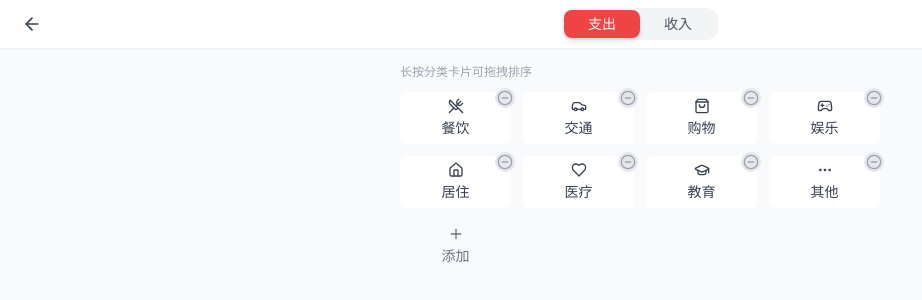
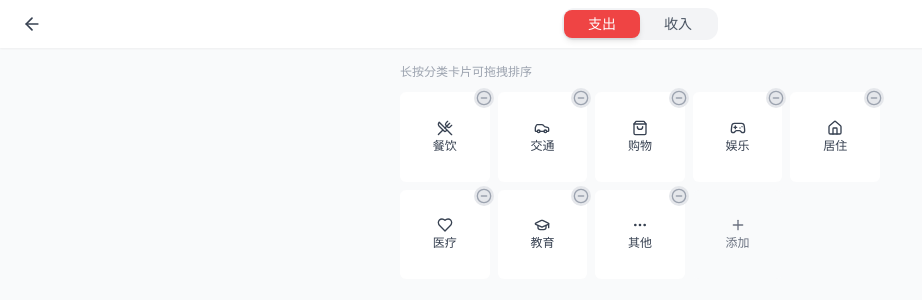
Before and after one commit to wangqi-pitaya/bill-records, a React (Vite) app: page /categories in a window 1280 px wide. Shown: the top 300 px of the page, without its empty margins (0-922 px from the left). Built offline with nearby package versions, Linux system fonts and the light colour scheme.

Commit message:
feat: 实现账单记录功能
Co-authored-by: traeagent <traeagent@users.noreply.github.com>

```diff
--- a/src/components/CategoryGrid.tsx
+++ b/src/components/CategoryGrid.tsx
@@ -10,7 +10,7 @@ interface CategoryGridProps {
 
 export const CategoryGrid = ({ categories, selectedCategory, onSelect, type }: CategoryGridProps) => {
   return (
-    <div className="grid grid-cols-4 gap-3">
+    <div className="grid grid-cols-5 gap-2">
       {categories.map((category) => {
         const IconComponent = (Icons as Record<string, React.FC<{ className?: string }>>)[category.icon] || Icons.Circle;
         const isSelected = selectedCategory?.id === category.id;
@@ -19,7 +19,7 @@ export const CategoryGrid = ({ categories, selectedCategory, onSelect, type }: C
           <button
             key={category.id}
             onClick={() => onSelect(category)}
-            className={`flex flex-col items-center gap-1 p-1.5 rounded-md transition-all duration-200 ${
+            className={`flex flex-col items-center justify-center gap-0.5 p-1.5 rounded-md aspect-square transition-all duration-200 ${
               isSelected
                 ? type === 'income'
                   ? 'bg-green-500 text-white shadow-lg scale-105'
@@ -28,7 +28,7 @@ export const CategoryGrid = ({ categories, selectedCategory, onSelect, type }: C
             }`}
           >
             <IconComponent className="w-4 h-4" />
-            <span className="text-sm font-medium whitespace-nowrap truncate max-w-full">{category.name}</span>
+            <span className="text-xs font-medium whitespace-nowrap truncate max-w-full">{category.name}</span>
           </button>
         );
       })}
--- a/src/pages/CategoryManage.tsx
+++ b/src/pages/CategoryManage.tsx
@@ -167,7 +167,7 @@ export default function CategoryManage() {
 
       <main className="max-w-lg mx-auto px-4 py-4">
         <p className="text-xs text-gray-400 mb-3">长按分类卡片可拖拽排序</p>
-        <div className="grid grid-cols-4 gap-3">
+        <div className="grid grid-cols-5 gap-2">
             {categories.map((category, index) => {
               const IconComponent = (Icons as Record<string, React.FC<{ className?: string }>>)[category.icon] || Icons.Circle;
               const isDragging = draggedIndex === index;
@@ -191,7 +191,7 @@ export default function CategoryManage() {
                   } ${isDragOver ? 'scale-105' : ''} ${touchDragging && isDragging ? 'z-10' : ''}`}
                 >
                   <button
-                    className={`w-full flex flex-col items-center gap-1 p-1.5 rounded-md transition-all duration-200 ${
+                    className={`w-full flex flex-col items-center justify-center gap-0.5 p-1.5 rounded-md aspect-square transition-all duration-200 ${
                       isDragOver
                         ? activeTab === 'income'
                           ? 'bg-green-100 ring-2 ring-green-400'
@@ -200,7 +200,7 @@ export default function CategoryManage() {
                     }`}
                   >
                     <IconComponent className="w-4 h-4" />
-                    <span className="text-sm font-medium whitespace-nowrap truncate max-w-full">{category.name}</span>
+                    <span className="text-xs font-medium whitespace-nowrap truncate max-w-full">{category.name}</span>
                   </button>
                   <button
                     onClick={() => handleDeleteRequest(category)}
@@ -214,10 +214,10 @@ export default function CategoryManage() {
 
             <button
               onClick={() => setShowAddModal(true)}
-              className="flex flex-col items-center gap-1 p-1.5 rounded-md bg-gray-50 text-gray-500 hover:bg-gray-100 transition-all duration-200"
+              className="flex flex-col items-center justify-center gap-0.5 p-1.5 rounded-md bg-gray-50 text-gray-500 hover:bg-gray-100 transition-all duration-200"
             >
               <Plus className="w-4 h-4" />
-              <span className="text-sm font-medium whitespace-nowrap">添加</span>
+              <span className="text-xs font-medium whitespace-nowrap">添加</span>
             </button>
           </div>
       </main>
```
